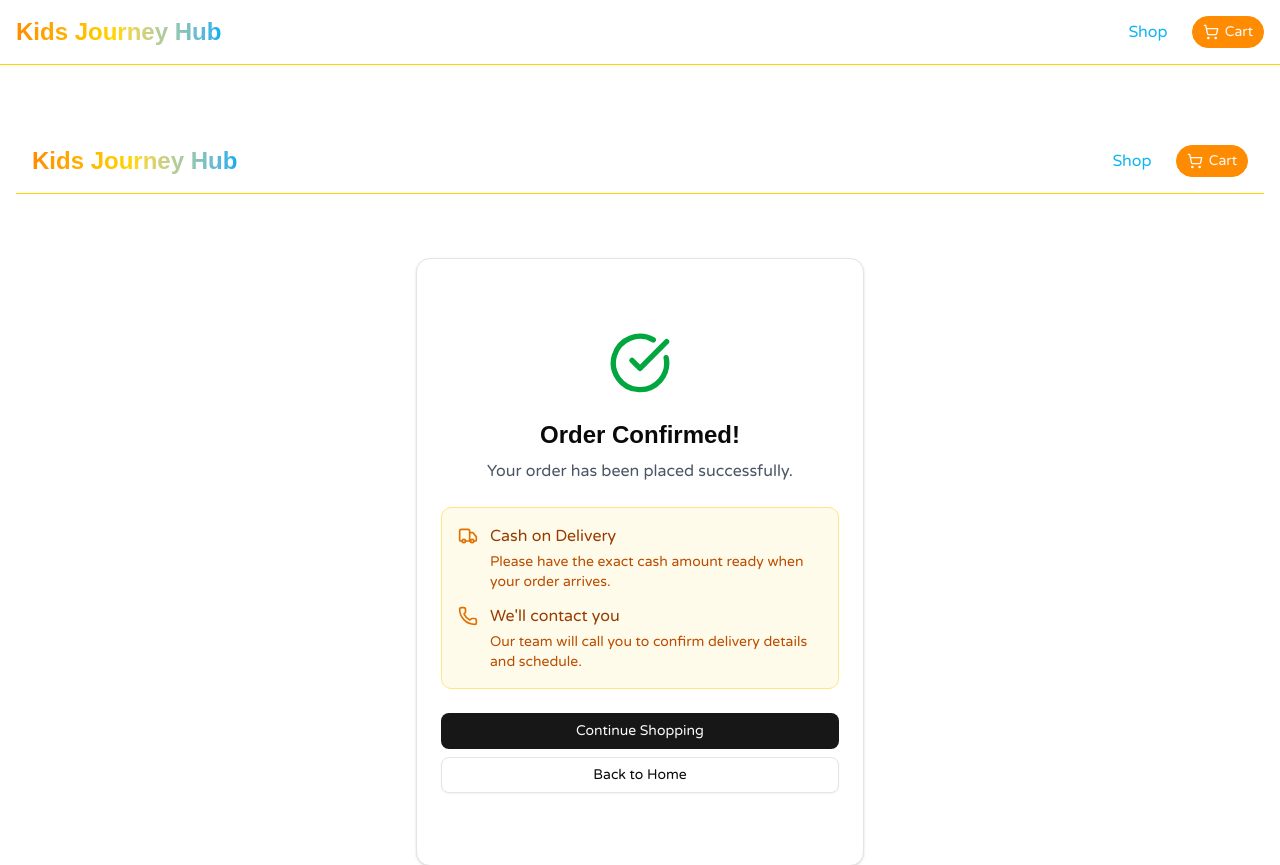
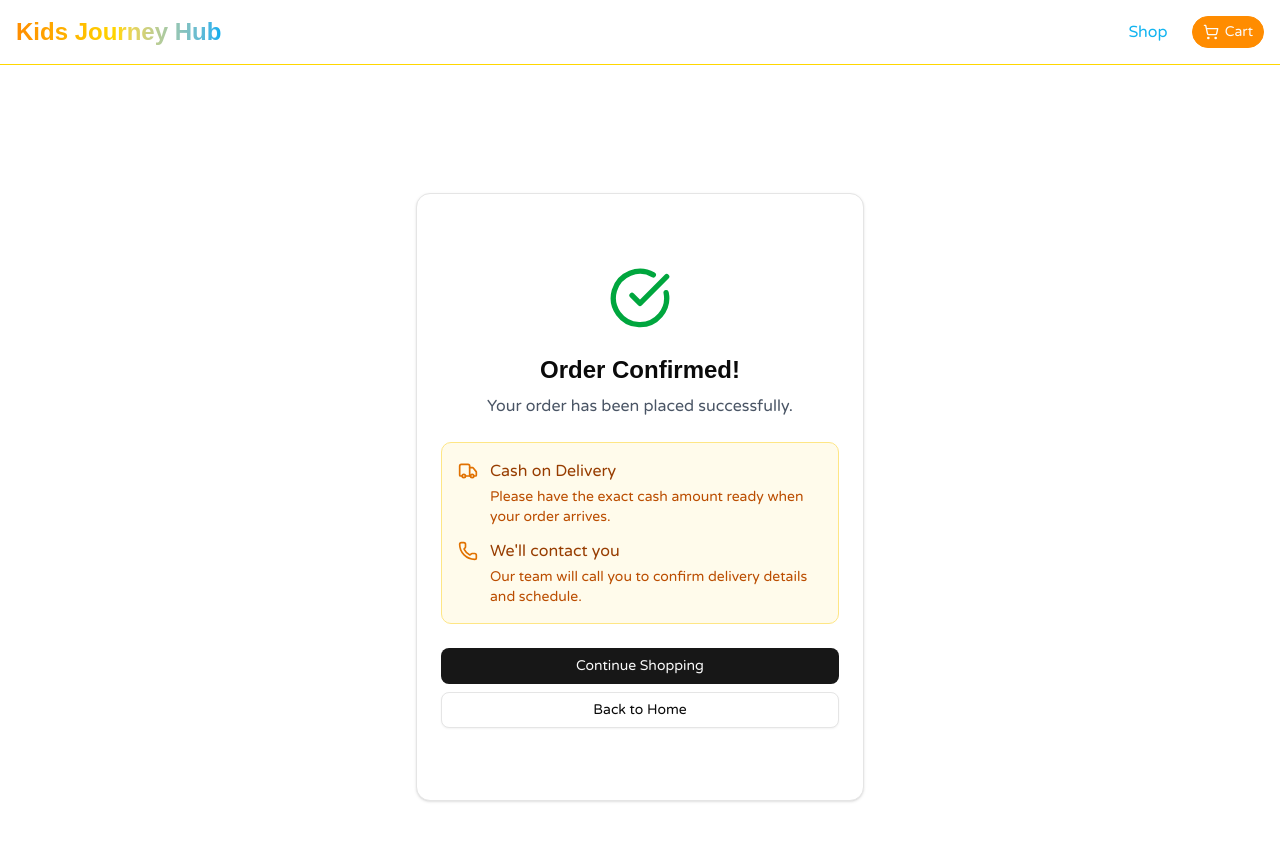
Before and after one commit to boypaida12/kidsjourneyhub, a Next.js app: page /checkout/confirmation in a window 1280 px wide. Shown: the top 865 px of the page. Built offline with nearby package versions, Linux system fonts and the light colour scheme; a web font is replaced by a local one.

Commit message:
WIP: ui fixes- removed navbar from COD confirmation

```diff
--- a/app/checkout/confirmation/confirmation-content.tsx
+++ b/app/checkout/confirmation/confirmation-content.tsx
@@ -5,14 +5,12 @@ import Link from "next/link";
 import { Button } from "@/components/ui/button";
 import { Card, CardContent } from "@/components/ui/card";
 import { CheckCircle, Truck, Phone } from "lucide-react";
-import StoreLayout from "@/components/store/store-layout";
 
 export default function CODConfirmationContent() {
   const searchParams = useSearchParams();
   const orderNumber = searchParams.get("orderNumber");
 
   return (
-    <StoreLayout>
     <div className="container mx-auto px-4 py-16">
       <Card className="max-w-md mx-auto">
         <CardContent className="text-center py-12 space-y-6">
@@ -71,6 +69,5 @@ export default function CODConfirmationContent() {
         </CardContent>
       </Card>
     </div>
-    </StoreLayout>
   );
 }
```
Lines whose indentation alone changed are shown as unchanged.
